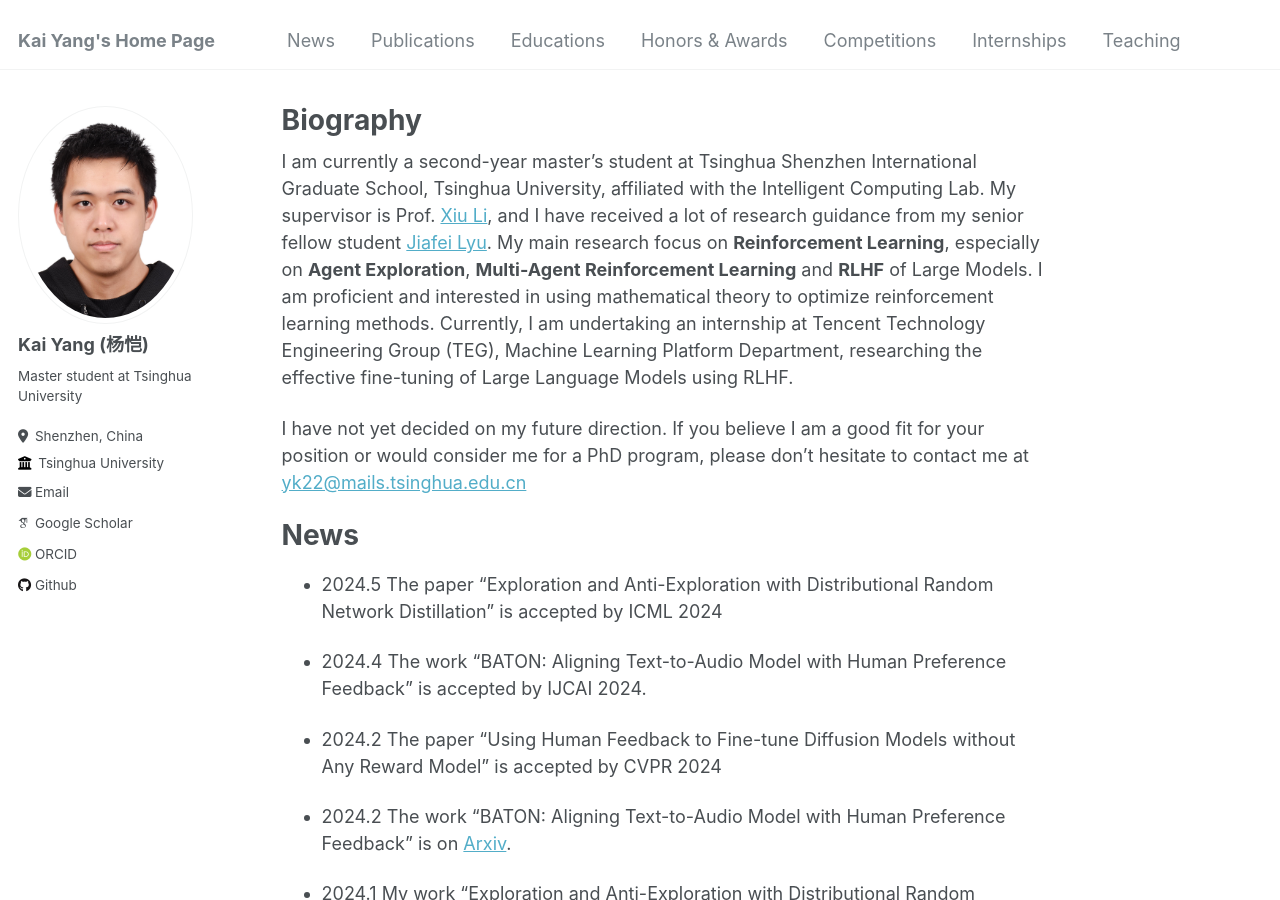
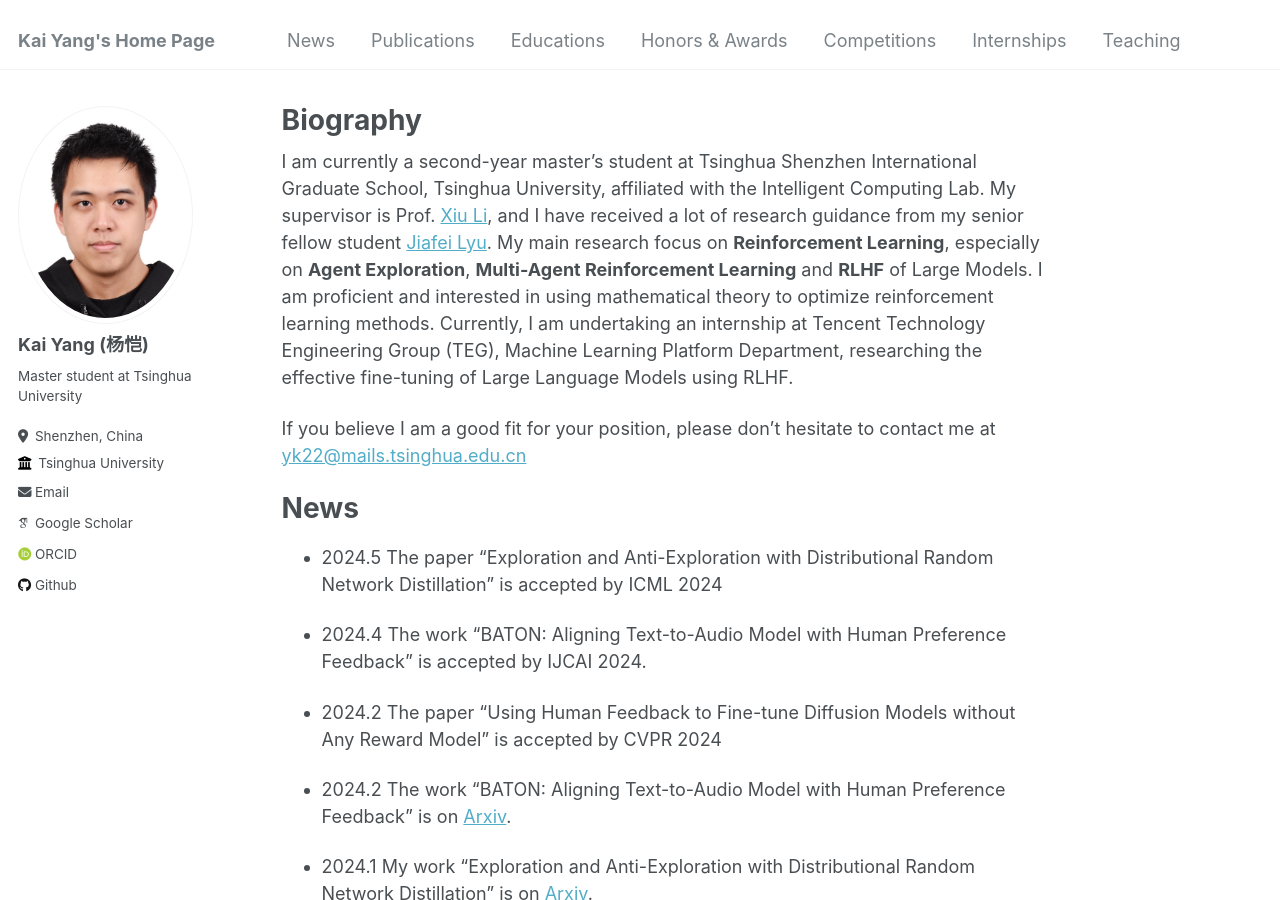
Before and after one commit to yk7333/yk7333.github.io, a Jekyll site: the page built from _pages/about.md, in a window 1280 px wide and 900 px high. Built offline with Jekyll 4.4.1, drawn with Linux system fonts in a browser that asks for light colours; some web fonts are replaced; a script that is not in the unit is left out.

Commit message:
Update about.md

```diff
--- a/_pages/about.md
+++ b/_pages/about.md
@@ -8,7 +8,7 @@ redirect_from:
 
 I am currently a second-year master's student at Tsinghua Shenzhen International Graduate School, Tsinghua University, affiliated with the Intelligent Computing Lab. My supervisor is Prof. [Xiu Li](https://scholar.google.com/citations?user=Xrh1OIUAAAAJ&hl=en), and I have received a lot of research guidance from my senior fellow student [Jiafei Lyu](https://dmksjfl.github.io/). My main research focus on **Reinforcement Learning**, especially on **Agent Exploration**, **Multi-Agent Reinforcement Learning** and **RLHF** of Large Models. I am proficient and interested in using mathematical theory to optimize reinforcement learning methods. Currently, I am undertaking an internship at Tencent Technology Engineering Group (TEG), Machine Learning Platform Department, researching the effective fine-tuning of Large Language Models using RLHF.
 
-I have not yet decided on my future direction. If you believe I am a good fit for your position or would consider me for a PhD program, please don't hesitate to contact me at [yk22@mails.tsinghua.edu.cn](mailto:yk22@mails.tsinghua.edu.cn)
+If you believe I am a good fit for your position, please don't hesitate to contact me at [yk22@mails.tsinghua.edu.cn](mailto:yk22@mails.tsinghua.edu.cn)
 
 News
 =====
```
